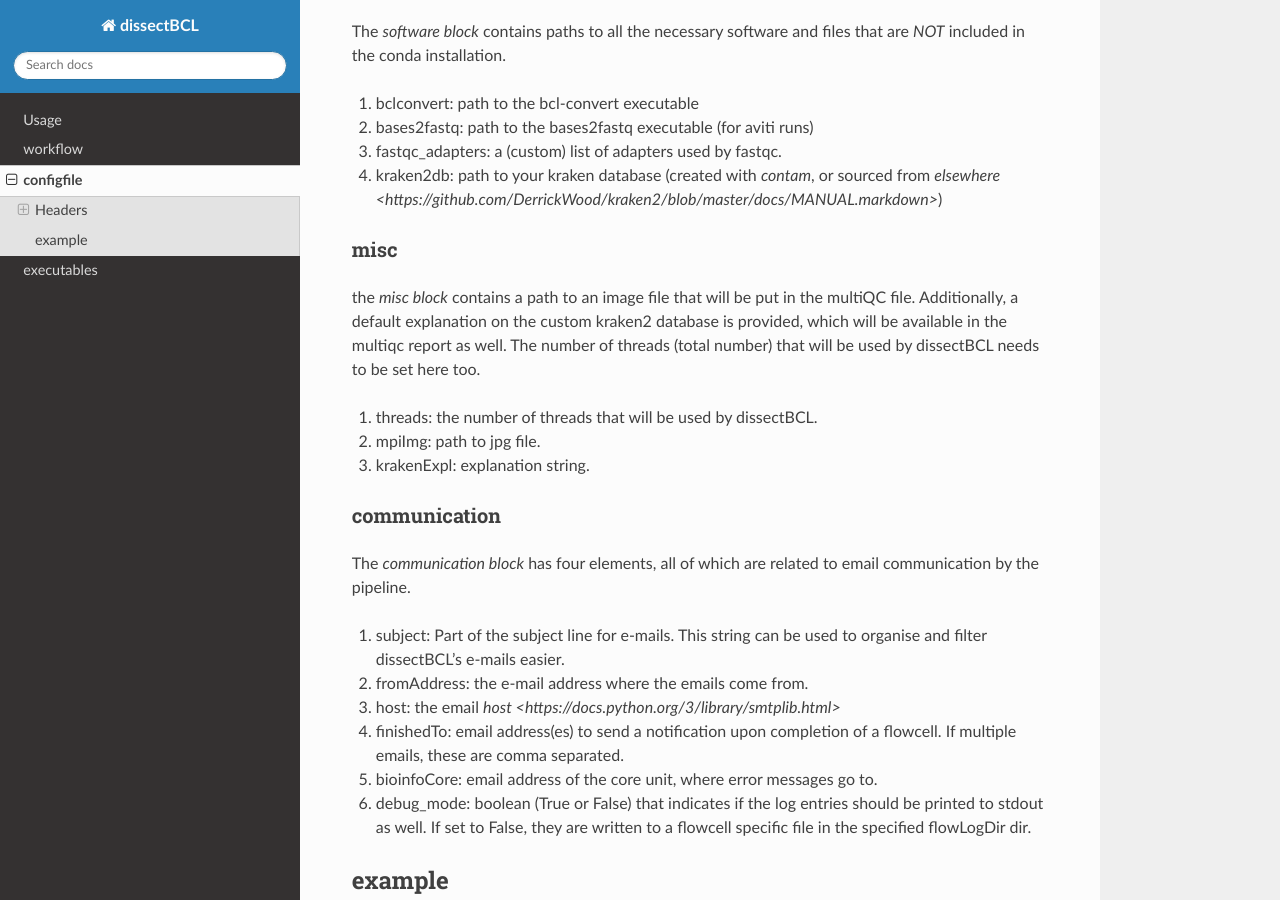
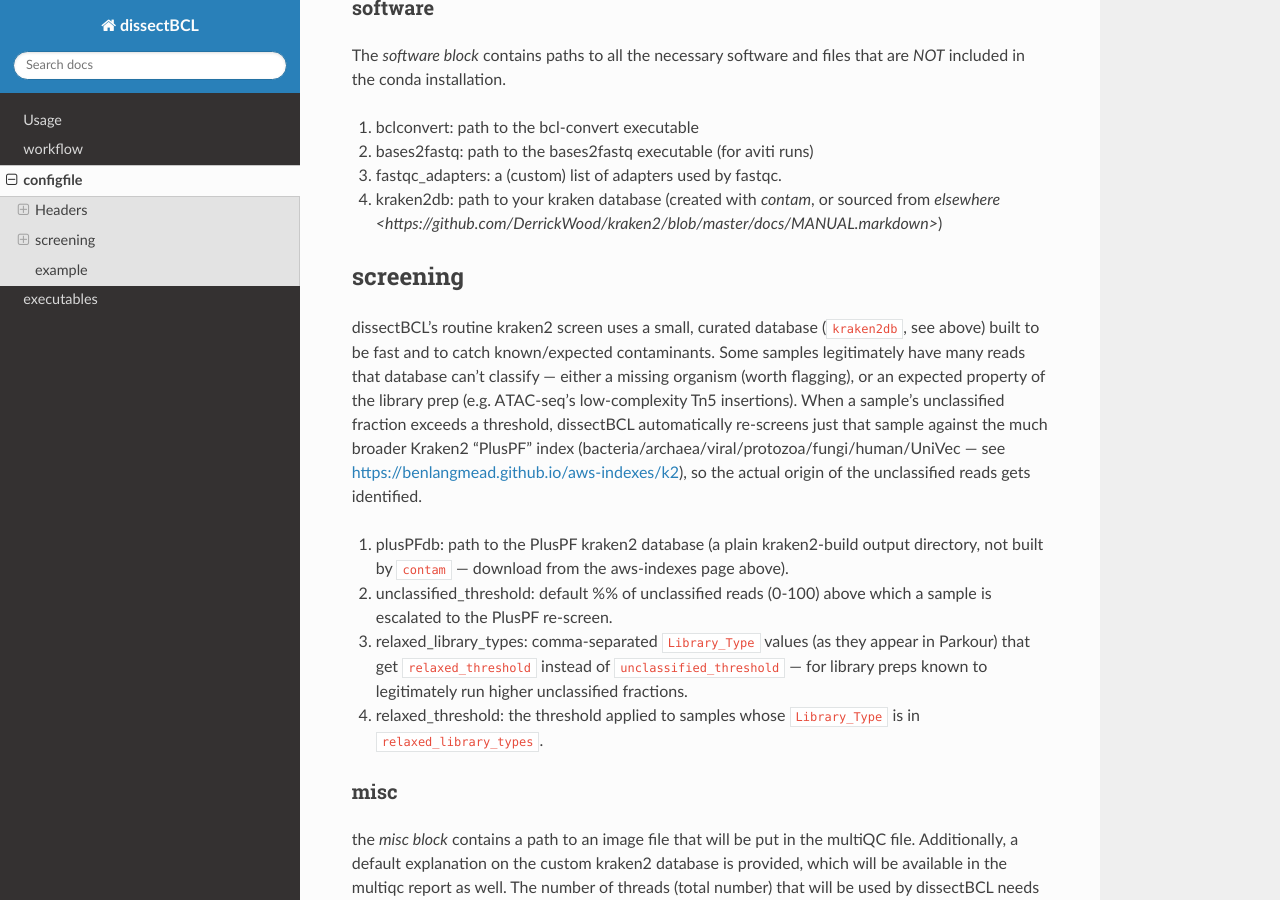
Before and after one commit to maxplanck-ie/dissectBCL, a Sphinx documentation site: the page built from docs/config.rst, in a window 1280 px wide and 900 px high, scrolled down 1644 px. Built offline with Sphinx 7.4.7 and the Read the Docs theme 3.1.0, drawn with Linux system fonts in a browser that asks for light colours.

Commit message:
docs: add [screening] config section for PlusPF escalation

```diff
--- a/docs/config.rst
+++ b/docs/config.rst
@@ -12,6 +12,7 @@
 #. :ref:`Internals <Internals>`
 #. :ref:`parkour <parkour>`
 #. :ref:`software <software>`
+#. :ref:`screening <screening>`
 #. :ref:`misc <misc>`
 #. :ref:`communication <communication>`
 
@@ -82,6 +83,34 @@
 #. fastqc_adapters: a (custom) list of adapters used by fastqc.
 #. kraken2db: path to your kraken database (created with `contam`, or sourced from `elsewhere <https://github.com/DerrickWood/kraken2/blob/master/docs/MANUAL.markdown>`)
 
+.. _screening:
+
+screening
+^^^^^^^^^
+
+dissectBCL's routine kraken2 screen uses a small, curated database (``kraken2db``,
+see above) built to be fast and to catch known/expected contaminants. Some
+samples legitimately have many reads that database can't classify — either a
+missing organism (worth flagging), or an expected property of the library
+prep (e.g. ATAC-seq's low-complexity Tn5 insertions). When a sample's
+unclassified fraction exceeds a threshold, dissectBCL automatically
+re-screens just that sample against the much broader Kraken2 "PlusPF" index
+(bacteria/archaea/viral/protozoa/fungi/human/UniVec — see
+https://benlangmead.github.io/aws-indexes/k2), so the actual origin of the
+unclassified reads gets identified.
+
+#. plusPFdb: path to the PlusPF kraken2 database (a plain kraken2-build
+   output directory, not built by ``contam`` — download from the aws-indexes
+   page above).
+#. unclassified_threshold: default %% of unclassified reads (0-100) above
+   which a sample is escalated to the PlusPF re-screen.
+#. relaxed_library_types: comma-separated ``Library_Type`` values (as they
+   appear in Parkour) that get ``relaxed_threshold`` instead of
+   ``unclassified_threshold`` — for library preps known to legitimately run
+   higher unclassified fractions.
+#. relaxed_threshold: the threshold applied to samples whose
+   ``Library_Type`` is in ``relaxed_library_types``.
+
 .. _misc:
 
 misc
```
Also changed, not shown: 1 other file.
